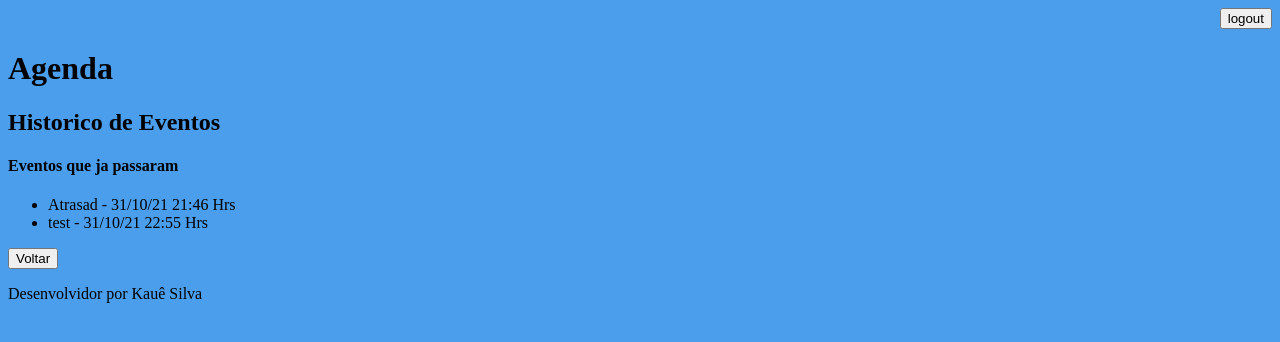
After one commit to Kaue-Silva/Agenda, a Django app: page /agenda/historico/ in a window 1280 px wide. The commit adds this page. Shown: the top 342 px of the page. Run offline with Django 3.2, Linux system fonts and the light colour scheme; a user stored in the database is signed in; data comes from the database, SQL or seed files in the repository; both versions use the stored data as it was after the commit.

Commit message:
Adição de pagina de eventos que ja passaram e coloração amarela para eventos que vão expirar em uma hora

```diff
--- a/agenda/urls.py
+++ b/agenda/urls.py
@@ -28,5 +28,6 @@ urlpatterns = [
     path('agenda/evento/', views.evento),
     path('agenda/evento/submit', views.submit_evento),
     path('agenda/evento/delete/<int:id_evento>', views.delete_evento),
-    path('agenda/lista/<int:id_usuario>/', views.json_lista_evento)
+    path('agenda/lista/<int:id_usuario>/', views.json_lista_evento),
+    path('agenda/historico/', views.historico)
 ]
--- a/core/models.py
+++ b/core/models.py
@@ -1,6 +1,6 @@
 from django.db import models
 from django.contrib.auth.models import User
-from datetime import datetime
+from datetime import datetime, timedelta
 # Create your models here.
 class Evento(models.Model):
     titulo = models.CharField(max_length=100)
@@ -27,3 +27,9 @@ class Evento(models.Model):
             return True
         else:
             return False
+
+    def get_evento_prestes_inicio(self):
+        if self.data_evento < datetime.now() + timedelta(hours=1):
+            return True
+        else:
+            return False
--- a/core/views.py
+++ b/core/views.py
@@ -46,12 +46,14 @@ def lista_eventos(request):
 
 @login_required(login_url='/login/')
 def evento(request):
-    id_evento = request.GET.get('id')
-    dados = {}
-    if id_evento:
-        dados['evento'] = Evento.objects.get(id=id_evento)
-    return render(request, "evento.html", dados)
-
+    try:
+        id_evento = request.GET.get('id')
+        dados = {}
+        if id_evento:
+            dados['evento'] = Evento.objects.get(id=id_evento)
+        return render(request, "evento.html", dados)
+    except Exception:
+        raise Http404
 
 @login_required(login_url='/login/')
 def submit_evento(request):
@@ -91,6 +93,17 @@ def delete_evento(request, id_evento):
 
 # @login_required(login_url='/login/')
 def json_lista_evento(request, id_usuario):
-    usuario = User.objects.get(id=id_usuario)
-    evento = Evento.objects.filter(usuario=usuario).values('id', 'titulo')
-    return JsonResponse(list(evento), safe=False)
+    try:
+        usuario = User.objects.get(id=id_usuario)
+        evento = Evento.objects.filter(usuario=usuario).values('id', 'titulo')
+        return JsonResponse(list(evento), safe=False)
+    except:
+        raise Http404
+
+@login_required(login_url='/login/')
+def historico(request):
+    data_atual = datetime.now()
+    usuario = request.user
+    eventos = Evento.objects.filter(usuario=usuario, data_evento__lt = data_atual)
+    dados = {'eventos':eventos}
+    return render(request, 'historico.html', dados)
--- a/templates/agenda.html
+++ b/templates/agenda.html
@@ -9,11 +9,16 @@
     <a href="evento/">
         <button type="button">Novo Evento</button>
     </a>
+    <a href="historico/">
+        <button type="button">Historico</button>
+    </a>
 
     <ul>
         {%for evento in eventos%}
         <div style={% if evento.get_evento_atrasado %}
                 "color:red"
+            {% elif evento.get_evento_prestes_inicio %}
+                "color:yellow"
             {% endif %}>
             <li>
                 {{evento.titulo}} - {{evento.get_data_evento}}
--- /dev/null
+++ b/templates/historico.html
@@ -0,0 +1,19 @@
+{% extends "model-page.html" %}
+
+{% block content %}
+
+<h2>Historico de Eventos</h2>
+<h4>Eventos que ja passaram</h4>
+<ul>
+    {% for evento in eventos %}
+        <li>
+            {{evento.titulo}} - {{evento.get_data_evento}}
+        </li>
+    {% endfor %}
+</ul>
+
+<a href="/agenda">
+    <button>Voltar</button>
+</a>
+
+{% endblock %}
--- a/templates/model-header.html
+++ b/templates/model-header.html
@@ -1,5 +1,8 @@
 <meta charset="utf-8">
 <title>Agenda</title>
+<style>
+    body {background-color: rgb(75, 158, 236);}
+</style>
 <div align="right">
     <a href="/logout"><button>logout</button></a>
 </div>
```
Also changed, not shown: db.sqlite3.
